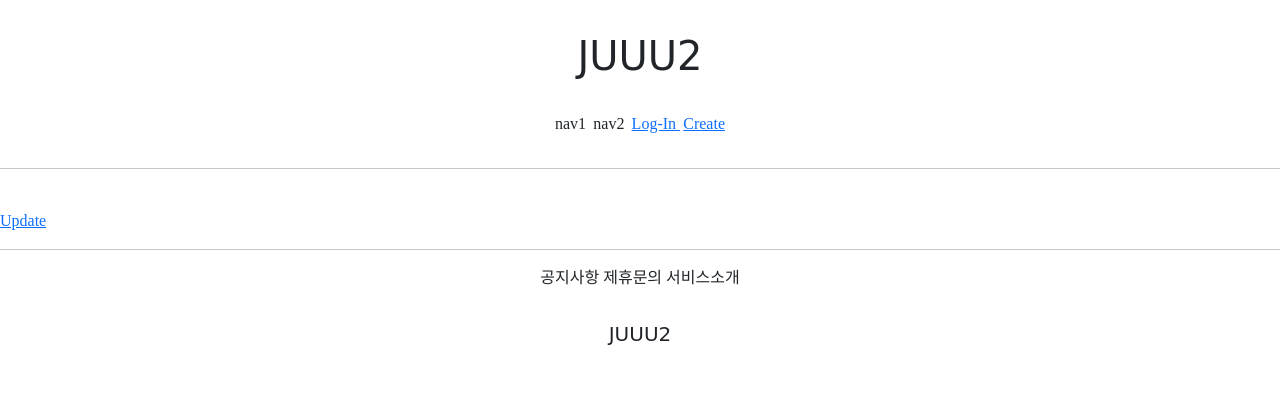
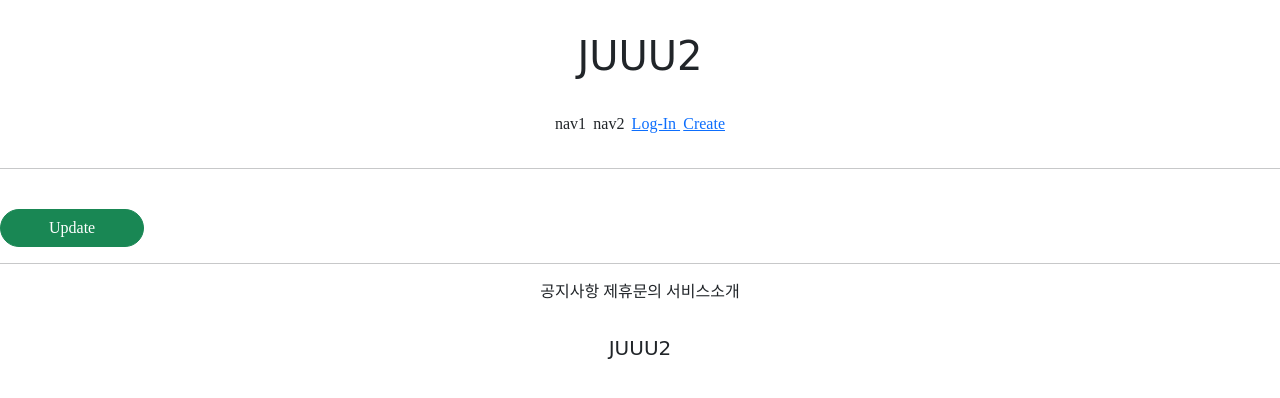
Before and after one commit to Lee-JuHwan/gis4-1, a Django app: template articleapp/templates/articleapp/detail.html in a window 1280 px wide. Shown: the top 398 px of the page. Run offline with Django 3.2, Linux system fonts and the light colour scheme; the template is opened without the code that fills it, so the values that code supplies are empty; parts of the project's set-up code (start-up, migrations or seed data) failed here and were passed over; some web fonts are replaced.

Commit message:
8/4 commit mw-500 문제

```diff
--- a/articleapp/templates/articleapp/detail.html
+++ b/articleapp/templates/articleapp/detail.html
@@ -15,7 +15,7 @@
             {{ target_article.content }}
             <div>
                 <a href="{% url 'articleapp:update' pk=target_article.pk %}"
-                   clas="btn btn-success rounded-pill px-5">
+                   class="btn btn-success rounded-pill px-5">
                     Update
                 </a>
 
```
